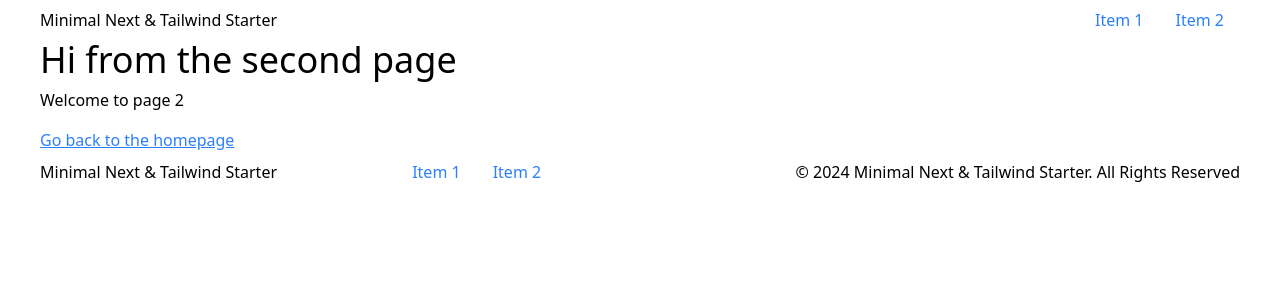
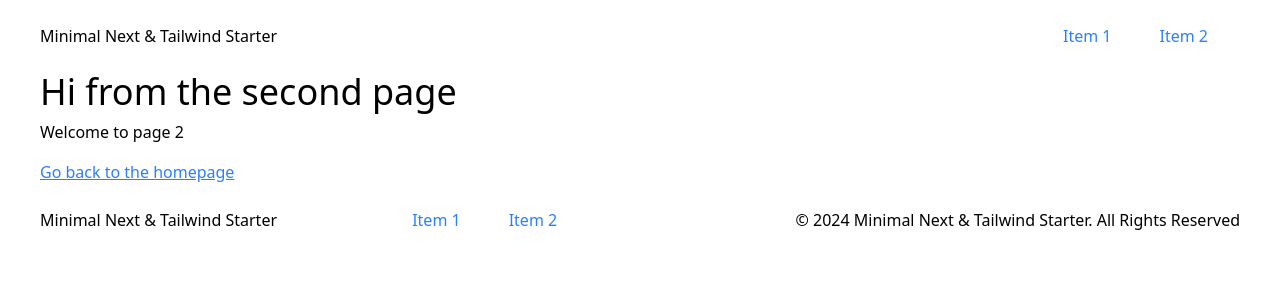
Before and after one commit to minimal-dev/next-tw-starter-minimal, a Next.js app: page /page-2 in a window 1280 px wide. Shown: the top 300 px of the page. Built offline with nearby package versions, Linux system fonts and the light colour scheme.

Commit message:
feat: add example of tailwind-variants package usage

```diff
--- a/src/components/Menu/index.tsx
+++ b/src/components/Menu/index.tsx
@@ -4,30 +4,130 @@ import React from 'react'
 import * as NavigationMenu from '@radix-ui/react-navigation-menu'
 import { usePathname } from 'next/navigation'
 import Link from 'next/link'
+import { tv, type VariantProps } from 'tailwind-variants'
 import MENU from './constants'
 
-interface MenuProps {
-  variant?: string
+// Define variants using tailwind-variants
+// This creates a type-safe way to handle different component states and styles
+const menuVariants = tv({
+  // Base styles that apply to all variants
+  base: ['flex flex-wrap', 'transition-all duration-200 ease-in-out'],
+
+  // Variants define different visual states or configurations
+  variants: {
+    // Size variant - controls the overall size of the menu
+    size: {
+      sm: 'gap-2',
+      md: 'gap-4', // default size
+      lg: 'gap-6',
+    },
+
+    // Layout variant - controls how menu items are arranged
+    layout: {
+      horizontal: 'flex-row',
+      vertical: 'flex-col',
+      grid: 'grid grid-cols-2 gap-2',
+    },
+
+    // Theme variant - controls the color scheme
+    theme: {
+      light: 'text-gray-700',
+      dark: 'text-gray-200',
+      primary: 'text-blue-500',
+    },
+
+    // Spacing variant - controls padding and margins
+    spacing: {
+      compact: 'p-2',
+      normal: 'p-4',
+      relaxed: 'p-6',
+    },
+  },
+
+  // Default variants - these are applied when no specific variant is specified
+  defaultVariants: {
+    size: 'md',
+    layout: 'horizontal',
+    theme: 'primary',
+    spacing: 'normal',
+  },
+
+  // Compound variants - apply styles when multiple variants are combined
+  compoundVariants: [
+    // When both size is 'sm' and layout is 'vertical', apply specific styles
+    {
+      size: 'sm',
+      layout: 'vertical',
+      class: 'text-sm',
+    },
+    // When theme is 'dark' and layout is 'vertical', apply specific styles
+    {
+      theme: 'dark',
+      layout: 'vertical',
+      class: 'bg-gray-800 rounded-lg',
+    },
+  ],
+})
+
+// Define link variants separately for better organization
+const linkVariants = tv({
+  base: 'block px-4 py-2 transition-colors',
+
+  variants: {
+    // Active state - when the link is currently active
+    active: {
+      true: 'text-blue-700',
+      false: 'text-blue-500 hover:text-blue-700',
+    },
+  },
+
+  defaultVariants: {
+    active: false,
+  },
+})
+
+// Extract the type from our variants for TypeScript support
+type MenuVariants = VariantProps<typeof menuVariants>
+
+// Enhanced props interface that includes all our variants
+interface MenuProps extends MenuVariants {
+  // Custom className for additional styling
+  className?: string
 }
 
-const Menu = ({ variant }: MenuProps) => {
+const Menu = ({ className, ...variants }: MenuProps) => {
   const pathname = usePathname()
   const isHomepage = pathname === '/'
 
+  // Generate the final className by combining variants with any custom className
+  const menuClasses = menuVariants({ ...variants, className })
+
   return (
     <NavigationMenu.Root>
-      <NavigationMenu.List className="flex flex-wrap">
-        {MENU.map(({ name, link }) => (
+      {/* Apply the generated classes from tailwind-variants */}
+      <NavigationMenu.List className={menuClasses}>
+        {MENU.map(({ name, link }) => {
+          // Check if this link is currently active
+          const isActive =
+            pathname === `/${link}` || (isHomepage && link.startsWith('#'))
+
+          // Generate link classes with active state
+          const linkClasses = linkVariants({
+            active: isActive,
+          })
+
+          return (
             <NavigationMenu.Item key={name}>
               <NavigationMenu.Link
                 href={link}
                 asChild={!isHomepage}
-              className="block px-4 py-2 text-blue-500 transition-colors hover:text-blue-700"
+                className={linkClasses}
               >
                 {isHomepage ? name : <Link href={`/${link}`}>{name}</Link>}
               </NavigationMenu.Link>
             </NavigationMenu.Item>
-        ))}
+          )
+        })}
       </NavigationMenu.List>
     </NavigationMenu.Root>
   )
```
Lines whose indentation alone changed are shown as unchanged.
